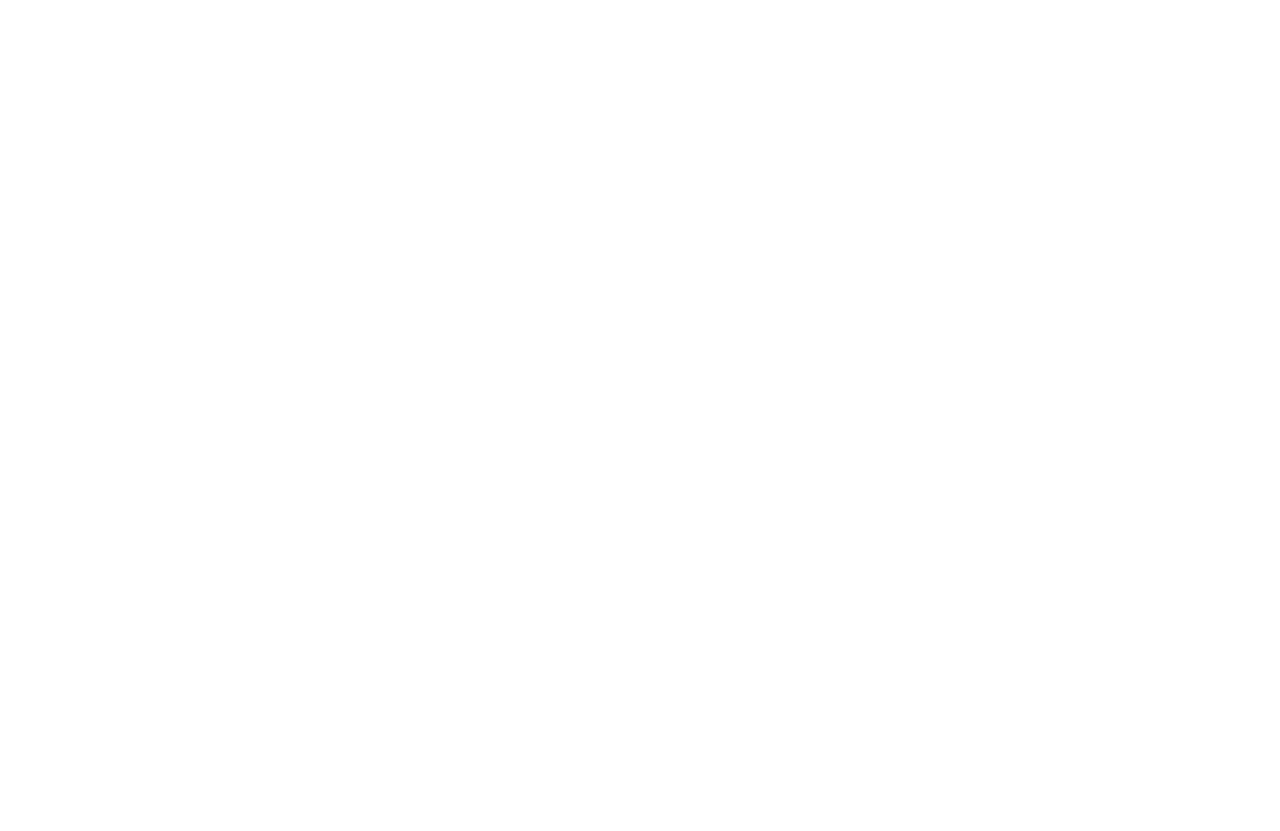
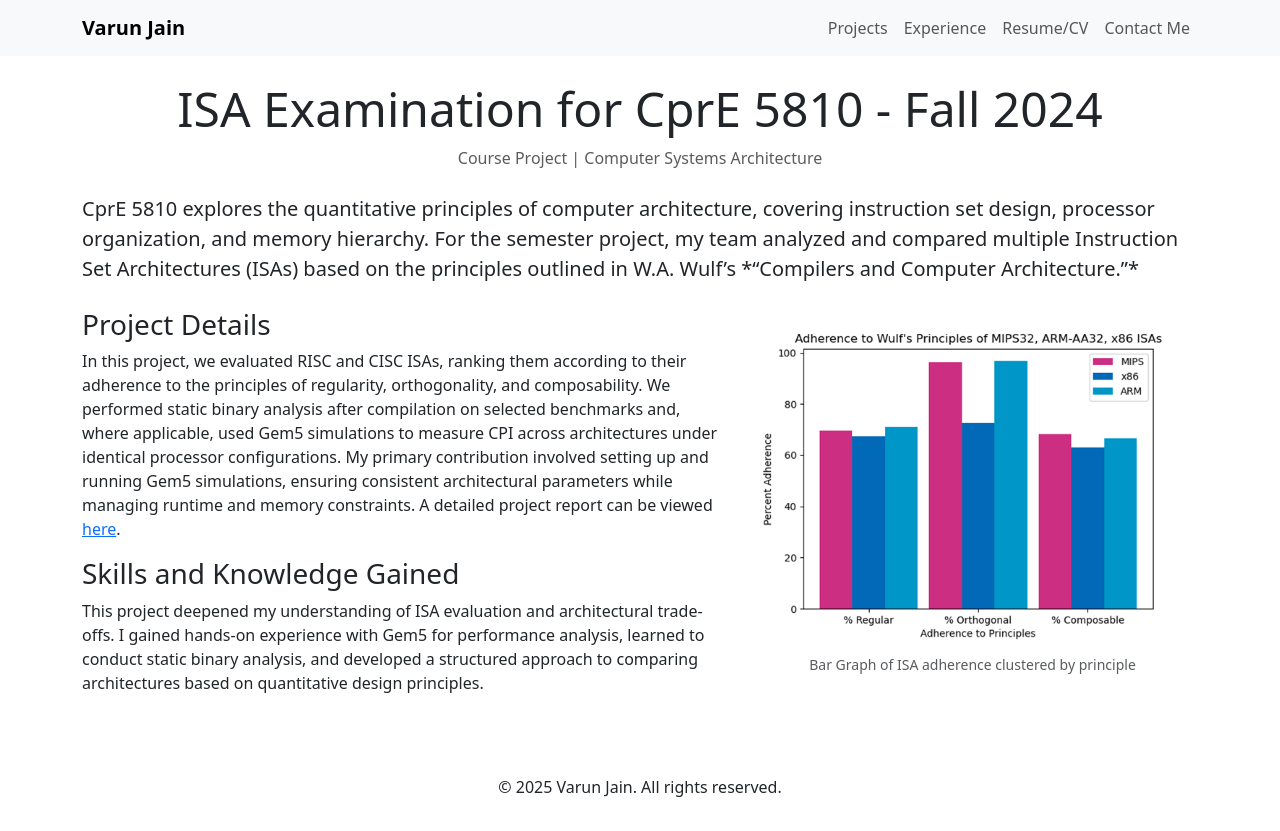
Before and after one commit to vsjain2004/vsjain2004.github.io, a plain HTML site: page projects/cpre581.html in a window 1280 px wide. Before the commit the page ends 800 px from the top, so only its background shows below. Drawn offline with nearby package versions, Linux system fonts and the light colour scheme.

Commit message:
completed 581

```diff
--- a/projects/cpre581.html
+++ b/projects/cpre581.html
@@ -0,0 +1,81 @@
+<!DOCTYPE html>
+<html lang="en">
+<head>
+    <meta charset="UTF-8">
+    <meta name="viewport" content="width=device-width, initial-scale=1.0">
+    <title>ISA Examination for CprE 5810 | Varun Jain</title>
+    <link href="https://cdn.jsdelivr.net/npm/bootstrap@5.3.2/dist/css/bootstrap.min.css" rel="stylesheet" integrity="sha384-T3c6CoIi6uLrA9TneNEoa7RxnatzjcDSCmG1MXxSR1GAsXEV/Dwwykc2MPK8M2HN" crossorigin="anonymous">
+    <link href="../styles.css" rel="stylesheet">
+    <script src="../mysite.js"></script>
+</head>
+<body>
+    <!-- Navbar -->
+    <nav class="navbar navbar-expand-md navbar-light bg-light mb-4">
+        <div class="container">
+            <a class="navbar-brand fw-bold" href="/" id="about" style="color:black; font-size:20px;">Varun Jain</a>
+            <button class="navbar-toggler" type="button" data-bs-toggle="collapse" data-bs-target="#navbarNav" aria-controls="navbarNav" aria-expanded="false" aria-label="Toggle navigation">
+                <span class="navbar-toggler-icon"></span>
+            </button>
+            <div class="collapse navbar-collapse" id="navbarNav">
+                <ul class="navbar-nav ms-auto">
+                    <li class="nav-item"><a class="nav-link" href="../projects.html">Projects</a></li>
+                    <li class="nav-item"><a class="nav-link" href="../experience.html">Experience</a></li>
+                    <li class="nav-item"><a class="nav-link" href="../resume.html">Resume/CV</a></li>
+                    <li class="nav-item"><a class="nav-link" href="../contact.html">Contact Me</a></li>
+                </ul>
+            </div>
+        </div>
+    </nav>
+
+    <!-- Project Content -->
+    <div class="container mb-5">
+        <!-- Project Header -->
+        <div class="text-center mb-4">
+            <h1 class="display-5">ISA Examination for CprE 5810 - Fall 2024</h1>
+            <p class="text-muted">Course Project | Computer Systems Architecture</p>
+        </div>
+
+        <!-- Project Overview -->
+        <p class="lead">
+            CprE 5810 explores the quantitative principles of computer architecture, covering instruction set design, processor organization, and memory hierarchy.
+            For the semester project, my team analyzed and compared multiple Instruction Set Architectures (ISAs) based on the principles outlined in W.A. Wulf’s *“Compilers and Computer Architecture.”*
+        </p>
+
+        <!-- Project Details Section -->
+        <div class="row mt-4">
+            <!-- Description Column -->
+            <div class="col-md-7">
+                <h3>Project Details</h3>
+                <p>
+                    In this project, we evaluated RISC and CISC ISAs, ranking them according to their adherence to the principles of regularity, orthogonality, and composability.
+                    We performed static binary analysis after compilation on selected benchmarks and, where applicable, used Gem5 simulations to measure CPI across architectures under identical processor configurations.
+                    My primary contribution involved setting up and running Gem5 simulations, ensuring consistent architectural parameters while managing runtime and memory constraints.
+                    A detailed project report can be viewed
+                    <a href="../media/CPRE581_ProjectReport_Final.pdf" target="_blank">here</a>.
+                </p>
+
+                <h3>Skills and Knowledge Gained</h3>
+                <p>
+                    This project deepened my understanding of ISA evaluation and architectural trade-offs.
+                    I gained hands-on experience with Gem5 for performance analysis, learned to conduct static binary analysis, and developed a structured approach to comparing architectures based on quantitative design principles.
+                </p>
+            </div>
+
+            <!-- Image Column -->
+            <div class="col-md-5 text-center">
+                <img src="../media/ISA_Adherence.png" class="img-fluid" alt="Bar Graph of ISA adherence clustered by principle">
+                <small class="d-block text-muted mt-2">Bar Graph of ISA adherence clustered by principle</small>
+            </div>
+        </div>
+    </div>
+
+    <!-- Footer -->
+    <footer class="py-3">
+        <div class="container text-center">
+            <p>&copy; 2025 Varun Jain. All rights reserved.</p>
+        </div>
+    </footer>
+
+    <script src="https://cdn.jsdelivr.net/npm/bootstrap@5.3.2/dist/js/bootstrap.bundle.min.js" integrity="sha384-C6RzsynM9kWDrMNeT87bh95OGNyZPhcTNXj1NW7RuBCsyN/o0jlpcV8Qyq46cDfL" crossorigin="anonymous"></script>
+</body>
+</html>
```
Also changed, not shown: projects.html (+2 -2 lines), projects/cpre587.html (+1 -1 lines), media/ISA_Adherence.png (added).
